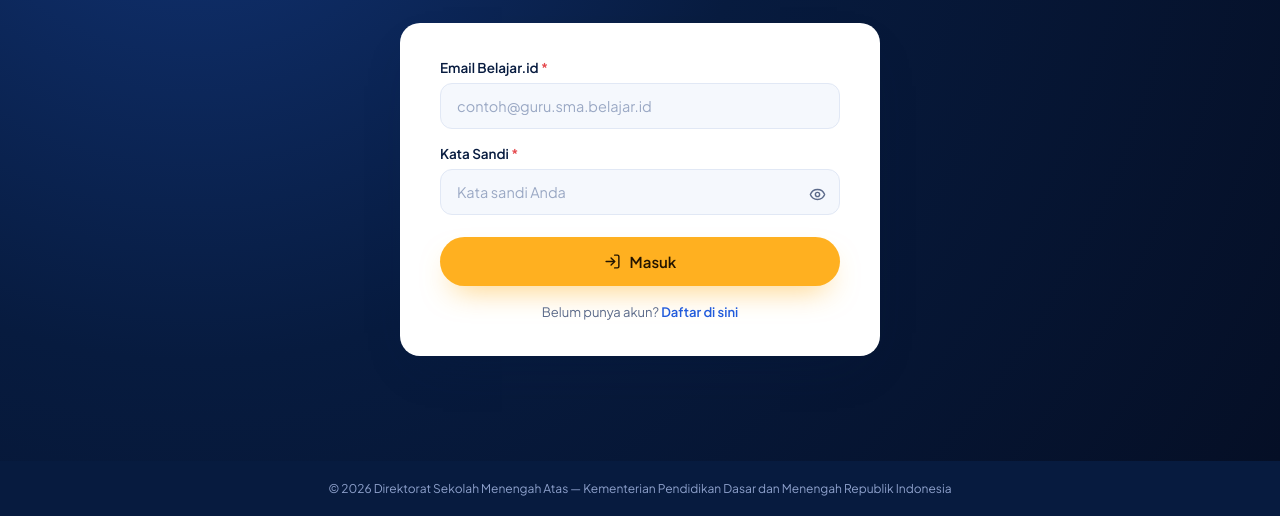
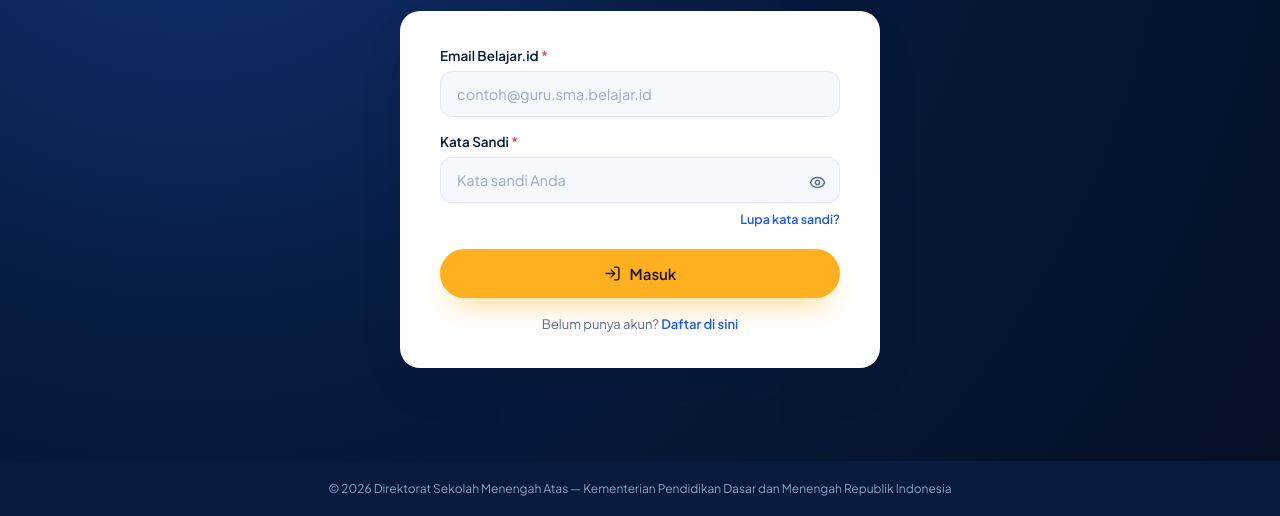
Before and after one commit to kurikulumsma/semestasma, a plain HTML site: page login.html in a window 1280 px wide. Shown: the part 284-800 px from the top of the page. Drawn offline with nearby package versions, Linux system fonts and the light colour scheme.

Commit message:
Add files via upload

```diff
--- a/login.html
+++ b/login.html
@@ -83,6 +83,8 @@
   .pw-toggle:hover{background:rgba(7,27,63,.06);color:var(--navy-deep)}
   .pw-toggle svg{width:17px;height:17px}
 
+  .forgot-link{display:block;text-align:right;font-size:12.5px;font-weight:600;color:var(--blue);margin-top:8px}
+  .forgot-link:hover{text-decoration:underline}
   .actions-row{margin-top:22px}
   .actions-row .btn{width:100%}
   .actions-row .btn svg{width:17px;height:17px}
@@ -133,6 +135,7 @@
               <label for="password">Kata Sandi <span style="color:var(--red)">*</span></label>
               <input type="password" name="password" id="password" required placeholder="Kata sandi Anda" autocomplete="current-password">
               <button type="button" class="pw-toggle" data-target="password" aria-label="Tampilkan kata sandi"><i data-lucide="eye"></i></button>
+              <a href="lupa-password.html" class="forgot-link">Lupa kata sandi?</a>
             </div>
           </div>
         </fieldset>
```
